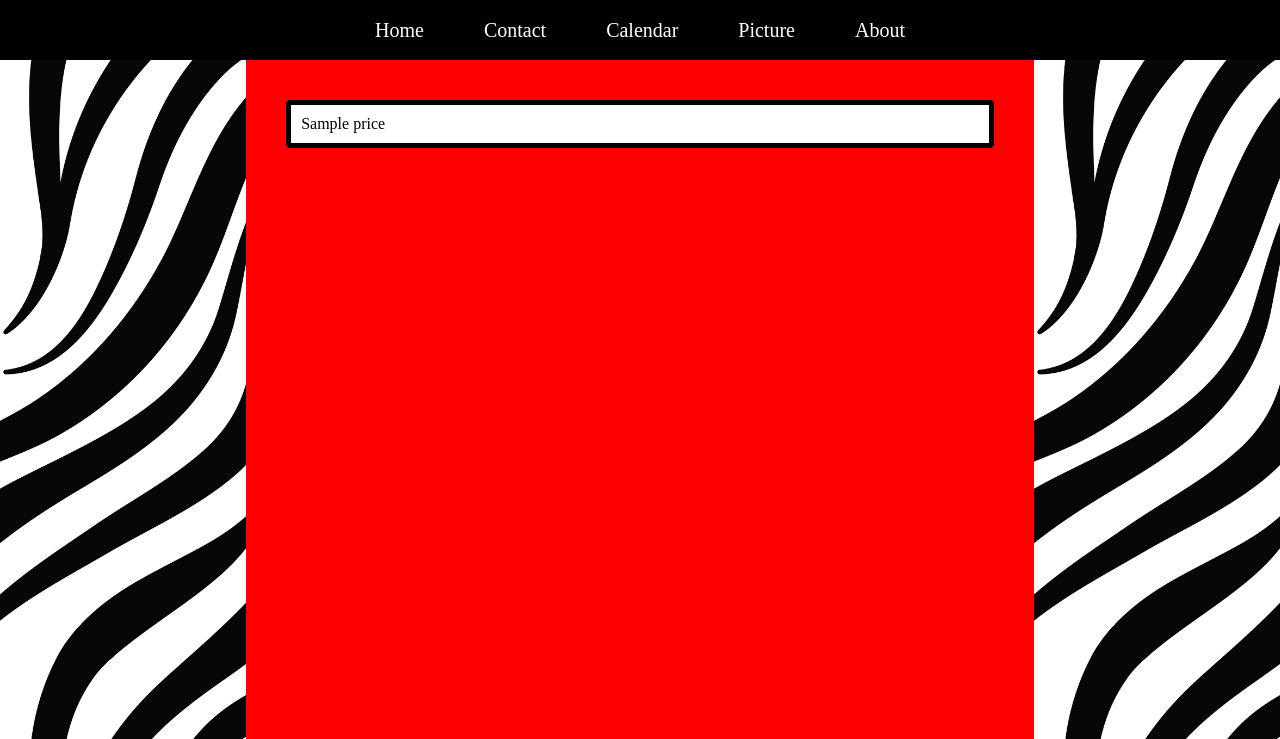
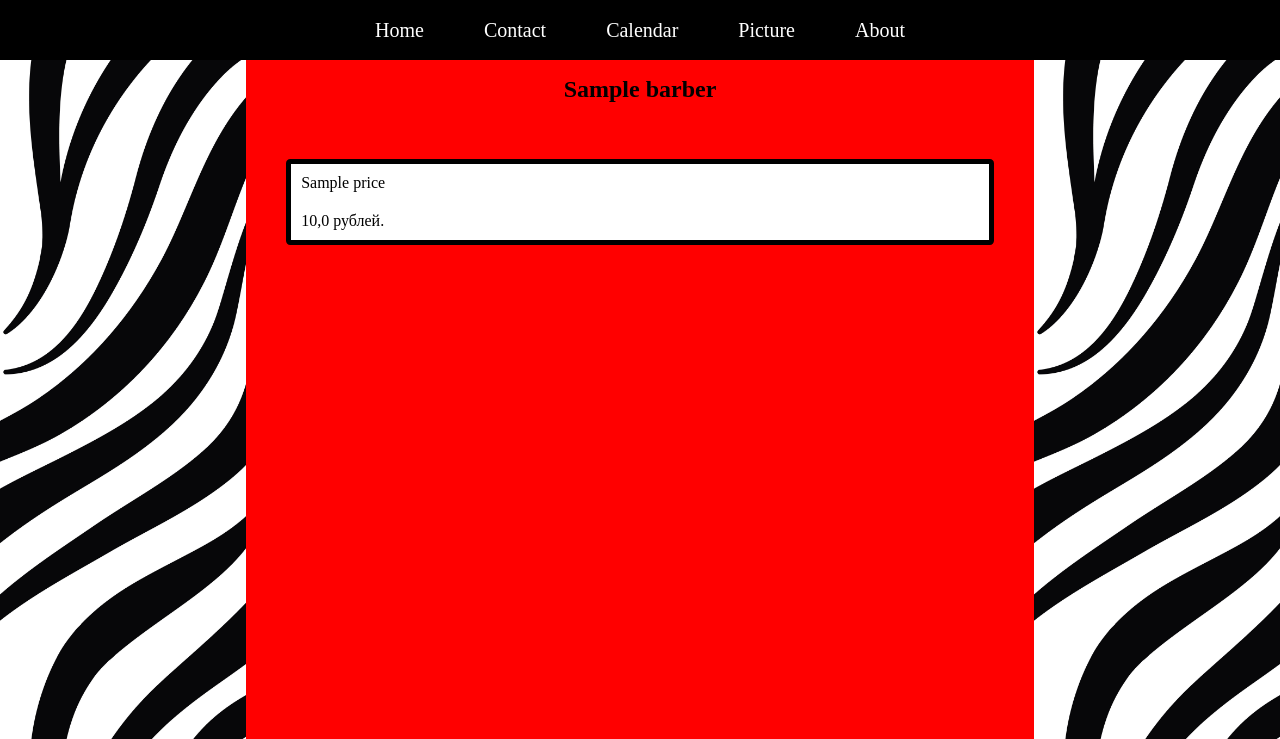
Before and after one commit to HenryAler/Calendar, a Django app: template record/barber/templates/price.html in a window 1280 px wide. Shown: the top 739 px of the page. Run offline with Django 5.2, Linux system fonts and the light colour scheme; tables that the repository leaves empty hold one stand-in row (values such as "Sample post"); the template is opened without the code that fills it: values that come from a table or form of the project are taken from there, most other values are stand-ins (such as "Sample title", 1, 10 or a date in 2020).

Commit message:
refactoring files

```diff
--- a/record/barber/templates/barber.html
+++ b/record/barber/templates/barber.html
@@ -1,4 +1,5 @@
 {% extends "base.html" %}
+
 
 {% block content %}
 
@@ -18,8 +19,8 @@
             <div class='barber_foto'>
                 <img id='babrber_img' src='{{ MEDIA_URL }}{{ i.barber.foto }}' alt='Фото Мастера'>
                 <p>{{ i.barber}} {{ i.barber.surname }}</p>
-                <form action={% url "price" %} method="post">
-                <button type='submit' name='{{ i.barber }}'>Записаться</button>
+                <form action='{% url "price" %}' method="post">
+                <button type='submit' name='{{ i.barber }}' values='{{ i.barber.surname }}'>Записаться</button>
                 {% csrf_token %}
                 </form>
             </div>
--- a/record/barber/templates/price.html
+++ b/record/barber/templates/price.html
@@ -1,11 +1,16 @@
 {% extends "base.html" %}
 
 {% block content %}
-<div class='price'>
-    <div class='inner'>
-    {% for i in price %}
-        <p>{{ i.name }}</p>
-    {% endfor %}
+    <div class="box">
+
+
+        <h1>{{ barber }}</h1>
+
+            <div class='inner'>
+                {% for i in price %}
+                <p>{{ i.name }}</p>
+                <p>{{ i.price }} рублей.</p>
+                {% endfor %}
+        </div>
     </div>
-</div>
 {% endblock %}
--- a/record/barber/urls.py
+++ b/record/barber/urls.py
@@ -6,5 +6,5 @@ urlpatterns = [
 
     path('', views.barber_count, name='barber'),
     path('<int:month>/<int:num>/<int:year>', views.barber_count, name='count'),
-    path('price/', views.price, name='price'),
+    re_path(r'^price/', views.price, name='price'),
 ]
--- a/record/barber/views.py
+++ b/record/barber/views.py
@@ -9,11 +9,8 @@ def barber_count(request, month, num, year):
 
     num_month = '0' + str(month)
     month = f'{calendar.month_name[month]}'
-    year = year
     month = month_translation(month)[1]
     barbers = ScheduleBarber.objects.filter(day=f'{year}-{num_month}-{num}')
-    for i in barbers:
-        print(i.barber.foto)
 
     return render(request, 'barber.html', {'title': 'barber', 'num': num, 'month': month, 'year': year, 'barbers': barbers})
 
@@ -27,4 +24,4 @@ def price(request, **kwargs):
         for id in barber_id:
             price = Price.objects.filter(barber=id)
 
-            return render(request, 'price.html', {'price': price})
+        return render(request, 'price.html', {'price': price, 'barber': barber})
--- a/record/calendarview/templates/calendar.html
+++ b/record/calendarview/templates/calendar.html
@@ -16,10 +16,10 @@
 
                 {{ month_name }} {{ year }}
                 <div class='form'>
-                    <button><a class="a-button" href="{% url "calendar" %}">Назад</a></button>
-                    <form action={% url "calendar" %} method="post">
+                    <button><a class="a-button" href="{% url 'calendar' %}">Назад</a></button>
+                    <form action='{% url "calendar" %}' method="post">
+                        <button name='{{ month }}' type="submit" value='{{ year }}'>Вперёд</button>
                         {% csrf_token %}
-                        <button name='{{ month }}' type="submit" value='{{ year }}'>Вперёд</button>
                     </form>
 
             </div>
--- a/record/calendarview/views.py
+++ b/record/calendarview/views.py
@@ -43,8 +43,8 @@ def view_calendar(request):
 
     if request.method == 'POST':
 
-        month = int(list(request.POST.keys())[1]) + 1
-        year = int(list(request.POST.values())[1])
+        month = int(list(request.POST.keys())[0]) + 1
+        year = int(list(request.POST.values())[0])
 
         if month > 12:
             month = 1
--- a/record/static/css/barber.css
+++ b/record/static/css/barber.css
@@ -19,7 +19,6 @@
 }
 
 .barber_foto {
-
     display: flex;
     flex-direction: column;
     margin: 30px;
@@ -42,12 +41,14 @@
 .barber_foto p {
     font-size: 20px;
 }
+
 .barber_work a {
     text-decoration: none;
     color: rgb(255, 255, 255);
 }
+
 .barber_foto button {
-    margin: 0 0  20px 0 !important;
+    margin: 0 0 20px 0 !important;
     margin-bottom: 30px;
     padding: 10px 50px;
 }
--- a/record/static/css/price.css
+++ b/record/static/css/price.css
@@ -1,6 +1,7 @@
-.price {
+.box {
+    display: flex;
+    flex-direction: column;
     width: 100%;
-
 }
 
 .inner {
@@ -15,3 +16,8 @@
 .inner p {
     margin: 10px;
 }
+
+h1 {
+    text-align: center;
+    font-size: 24px;
+}
```
Also changed, not shown: record/static/css/style.css (+5 -8 lines).
